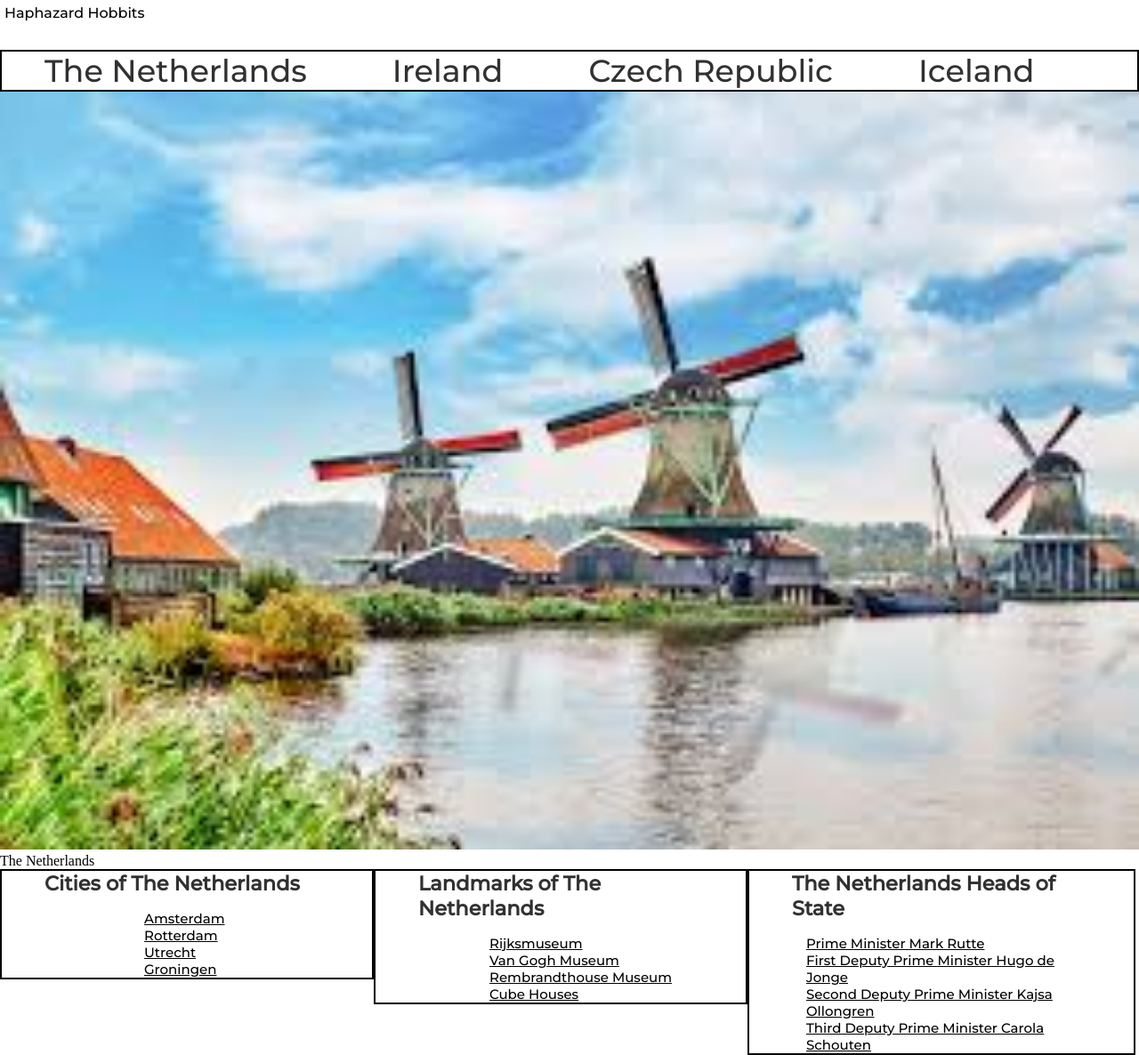
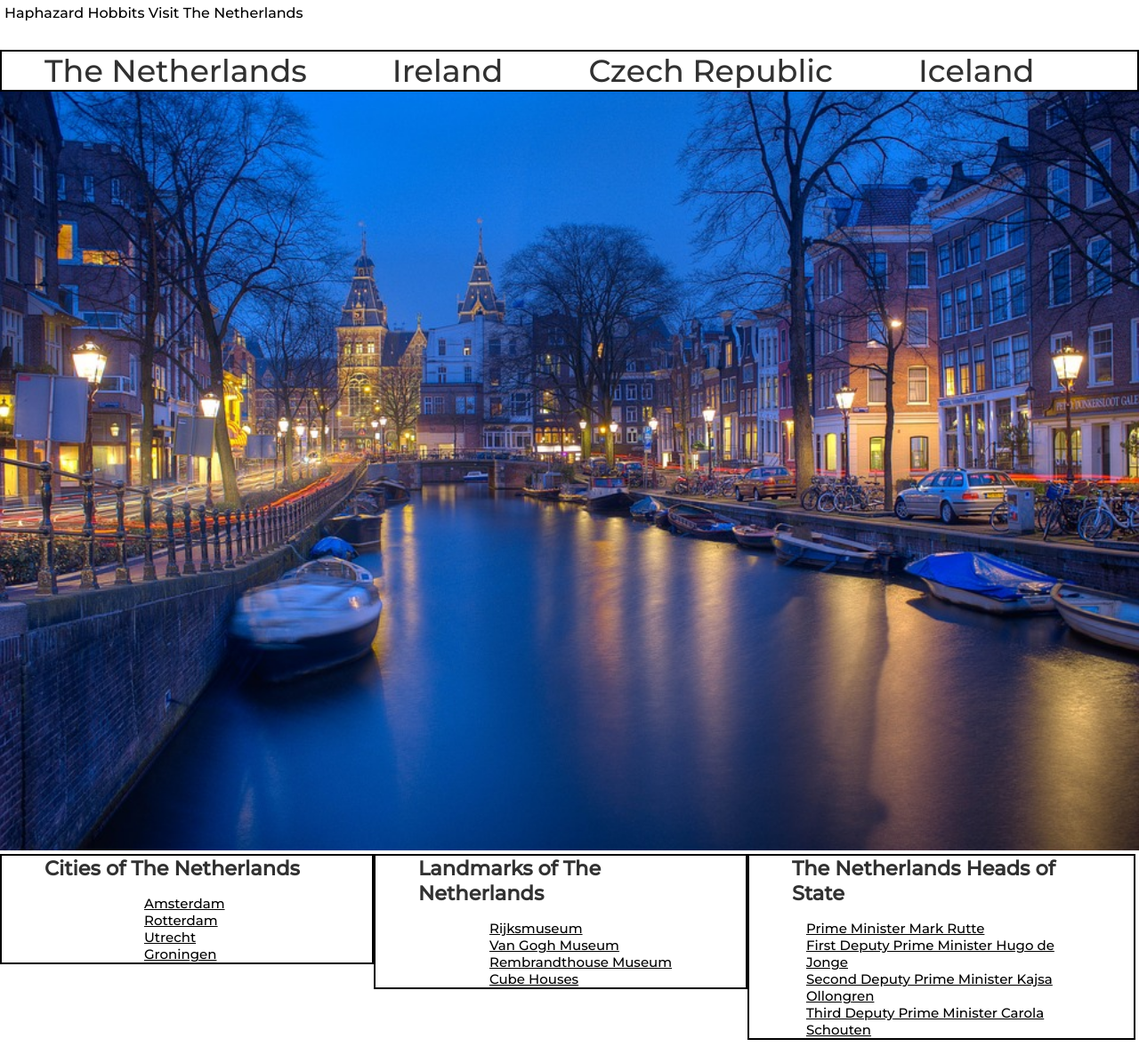
Before and after one commit to NSS-Day-Cohort-42/hello-world-haphazard-hobbits, a plain HTML site: page the-netherlands.html in a window 1280 px wide. Shown: the whole page at 89% size. Drawn offline with Linux system fonts and the light colour scheme.

Commit message:
Edited titles to include country names and updated The Netherlands jpeg.

```diff
--- a/the-netherlands.html
+++ b/the-netherlands.html
@@ -9,11 +9,11 @@
 
 <body>
       <header>
-            <div class="hobbit">Haphazard Hobbits</div>
+            <div class="hobbit">Haphazard Hobbits Visit The Netherlands</div>
             <nav>
                 <ul class="countries">
                     <li class="country__item">
-                        <a href="./the-netherlands.html"> The Netherlands</a>
+                        <a href="./the-netherlands.html">The Netherlands</a>
                     </li>
                     <li class="country__item">
                         <a href="./ireland.html">Ireland</a>
@@ -31,9 +31,8 @@
       <main class="container">
             <header class="header">
                   <div class="country__image">
-                              <img src="./images/the-netherlands.jpeg" alt="windmills in The Netherlands" />
+                              <img src="./images/the-netherlands-new.jpg" alt="windmills in The Netherlands" />
                   </div>
-                  <div class="country__name">The Netherlands</div>
             </header>
       </main>
             <article>
```
Also changed, not shown: iceland.html (+1 -1 lines), index.html (+1 -1 lines), ireland.html (+1 -2 lines), images/the-netherlands-new.jpg (added), images/the-netherlands.jpeg (deleted).
